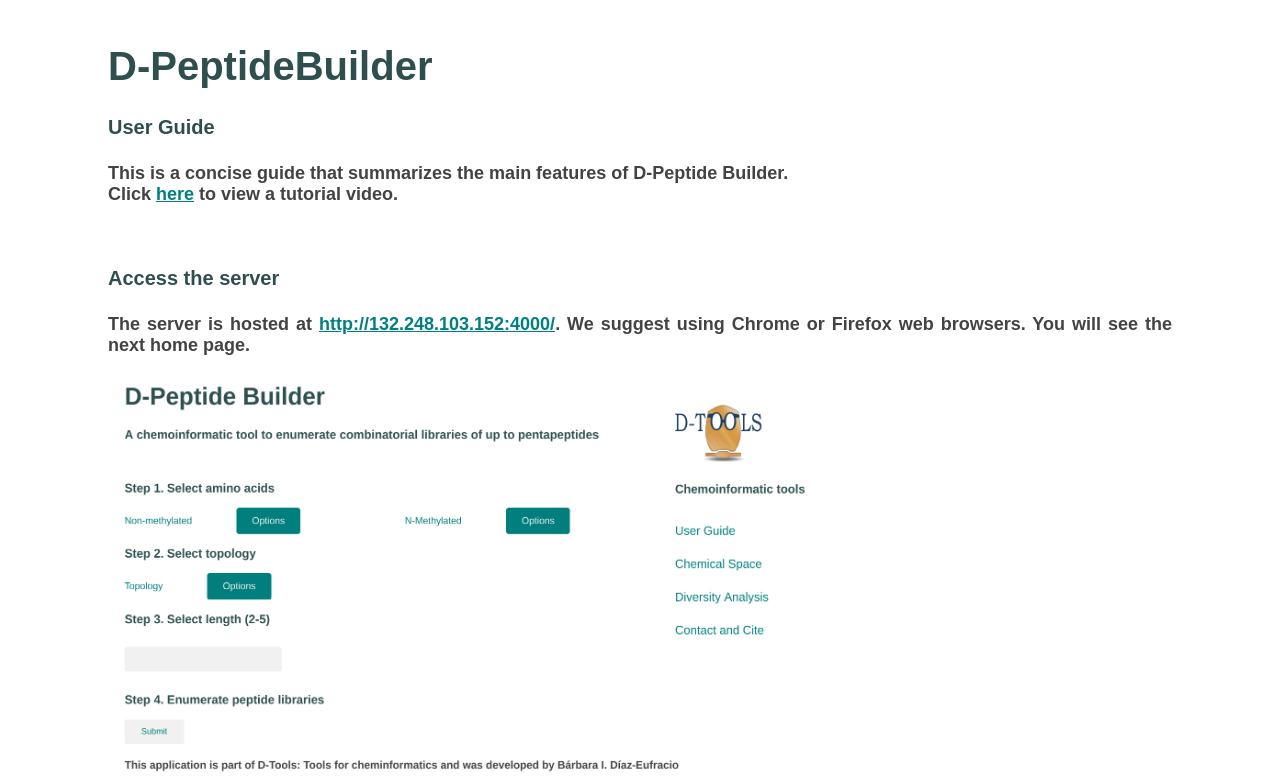
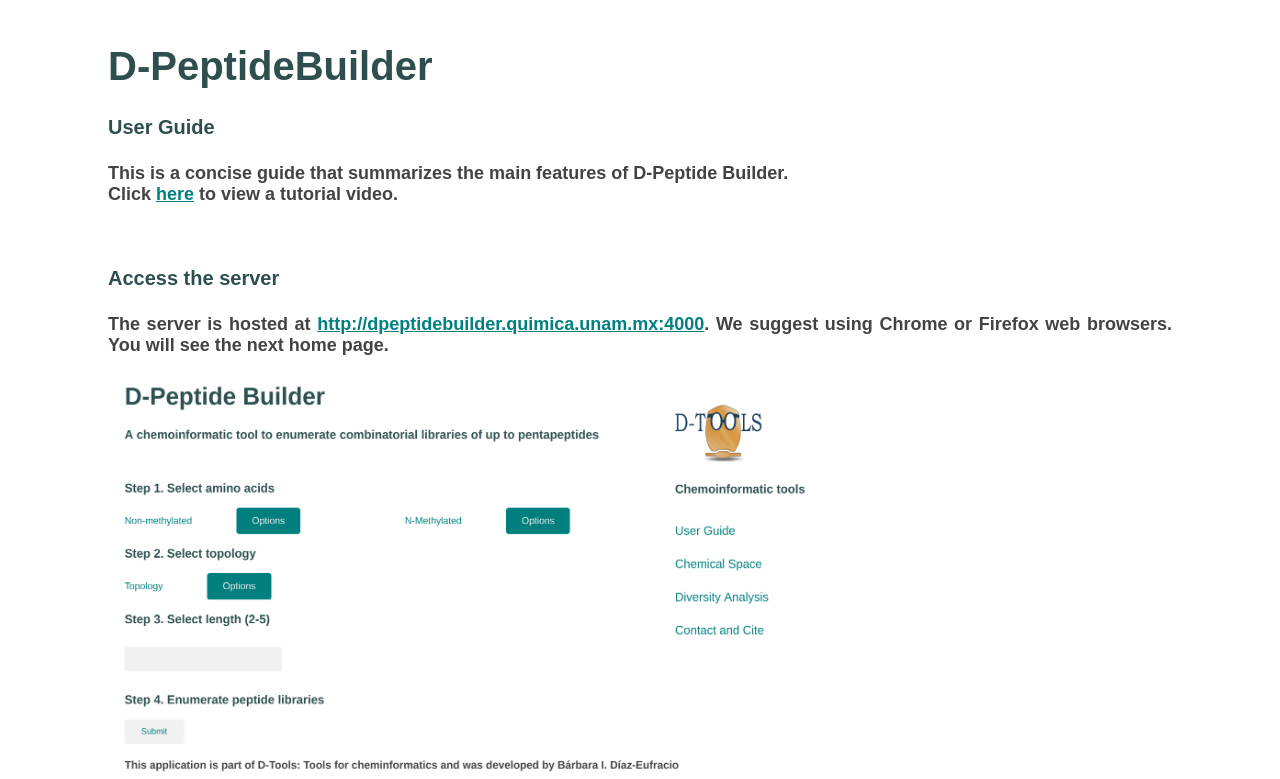
Before and after one commit to BarbaraDiazE/DPeptideBuider, a Django app: page /userguide/ in a window 1280 px wide. Shown: the top 779 px of the page. Run offline with Django 3.2, Linux system fonts and the light colour scheme; parts of the project's set-up code (start-up, migrations or seed data) failed here and were passed over.

Commit message:
update url at web/src/templates/userguide.html

```diff
--- a/web/src/templates/userguide.html
+++ b/web/src/templates/userguide.html
@@ -28,7 +28,8 @@
         <!--  -->
         <br>
         <h3>Access the server </h3>
-        <h4>The server is hosted at <a href="http://132.248.103.152:4000/"> http://132.248.103.152:4000/</a>.
+        <h4>The server is hosted at <a href="http://dpeptidebuilder.quimica.unam.mx:4000/">
+                http://dpeptidebuilder.quimica.unam.mx:4000</a>.
             We suggest using Chrome or Firefox web browsers.
             You will see the next home page.</h4>
         <img style="vertical-align:middle;margin:0px 70px" src="{% static "/homepage.png"   %}" alt="Dtools" width="800"
@@ -104,7 +105,8 @@
             Note: To compare the chemical space of numerated data sets with other reference
             libraries contact our group (medinajl@unam.mx or dieb@comunidad.unam.mx).
             The full contact information is at
-            <a href="http://132.248.103.152:4000/contact/"> 132.248.103.152:4000/contact</a>. </h4>
+            <a href="http://dpeptidebuilder.quimica.unam.mx:4000/contact/">
+                http://dpeptidebuilder.quimica.unam.mx:4000/contact</a>. </h4>
         <!--  -->
         <br>
         <h3>Diversity Analysis</h3>
```
